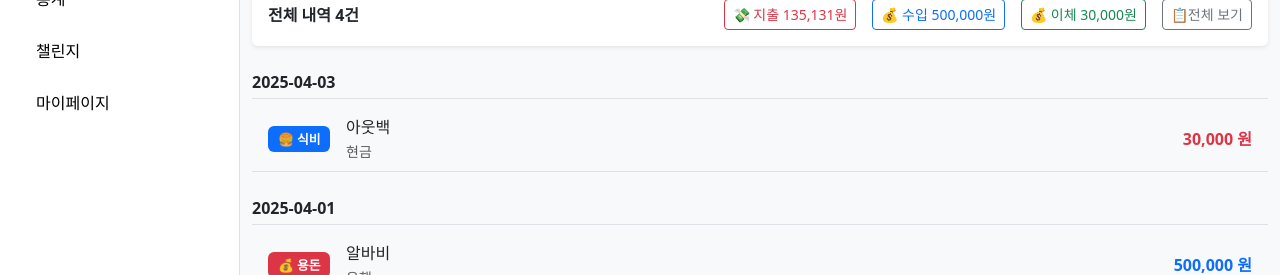
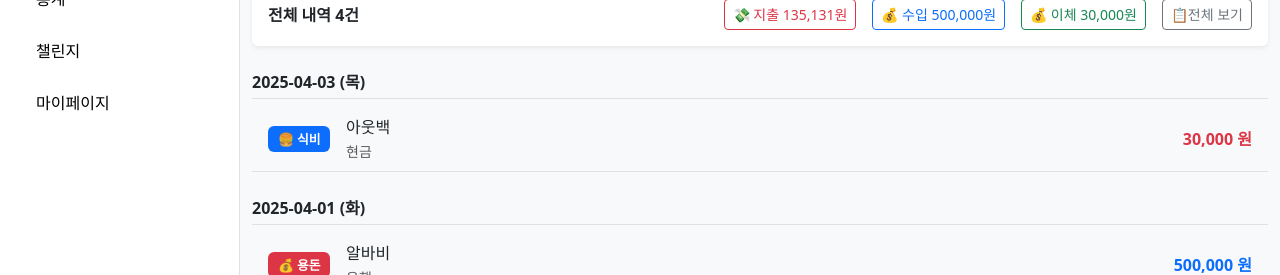
Before and after one commit to yeahy027/KB-TriFi, a Vue app in the folder trifi_project/: page /list in a window 1280 px wide. Shown: the part 199-474 px from the top of the page. Built offline with nearby package versions, Linux system fonts and the light colour scheme; data requests are answered from the project's data file.

Commit message:
요일 변경 추가

```diff
--- a/trifi_project/src/pages/ListPage.vue
+++ b/trifi_project/src/pages/ListPage.vue
@@ -40,7 +40,7 @@
         </div>
         <!-- 날짜별 내역 -->
         <div v-for="(dailyRecords, date) in groupedRecords" :key="date" class="mb-4">
-          <div class="fw-bold border-bottom pb-1 mb-2">{{ date }}</div>
+          <div class="fw-bold border-bottom pb-1 mb-2">{{ formatDateWithDay(date) }}</div>
 
           <div
             v-for="record in dailyRecords"
@@ -102,6 +102,14 @@
     currentMonth.value = new Date()
   }
 
+  //요일 변환
+  const formatDateWithDay = (dateStr) => {
+    const date = new Date(dateStr)
+    const days = ['일','월','화','수','목','금','토']
+    const dayName = days[date.getDay()]
+    return `${dateStr} (${dayName})`
+  }
+
   // fetch
   let fetchInterval = null
 
@@ -112,7 +120,7 @@
 
   onMounted(() => {
     fetchRecords()
-    fetchInterval = setInterval(fetchRecords) // 5초마다 갱신
+    fetchInterval = setInterval(fetchRecords)
   })
 
   onUnmounted(() => {
```
Also changed, not shown: 1 other file (tests, documents, lock files or other folders).
